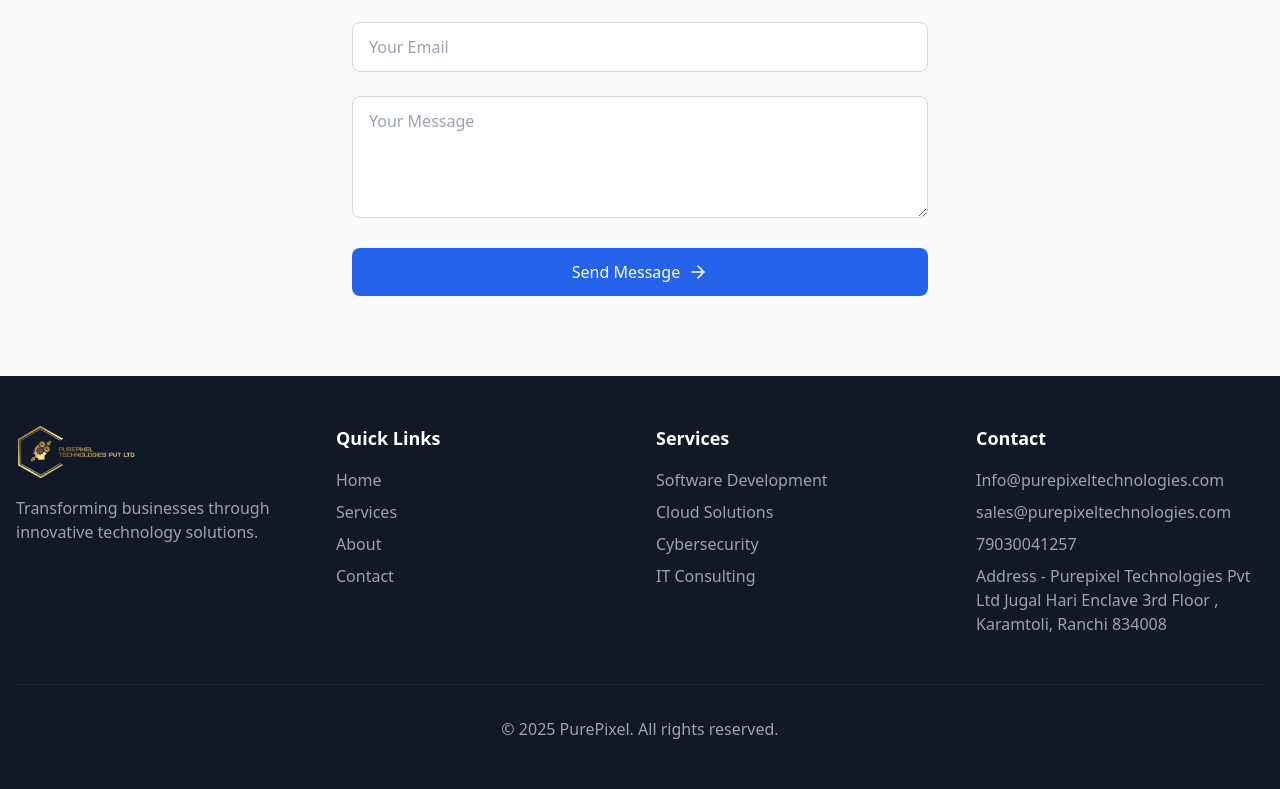
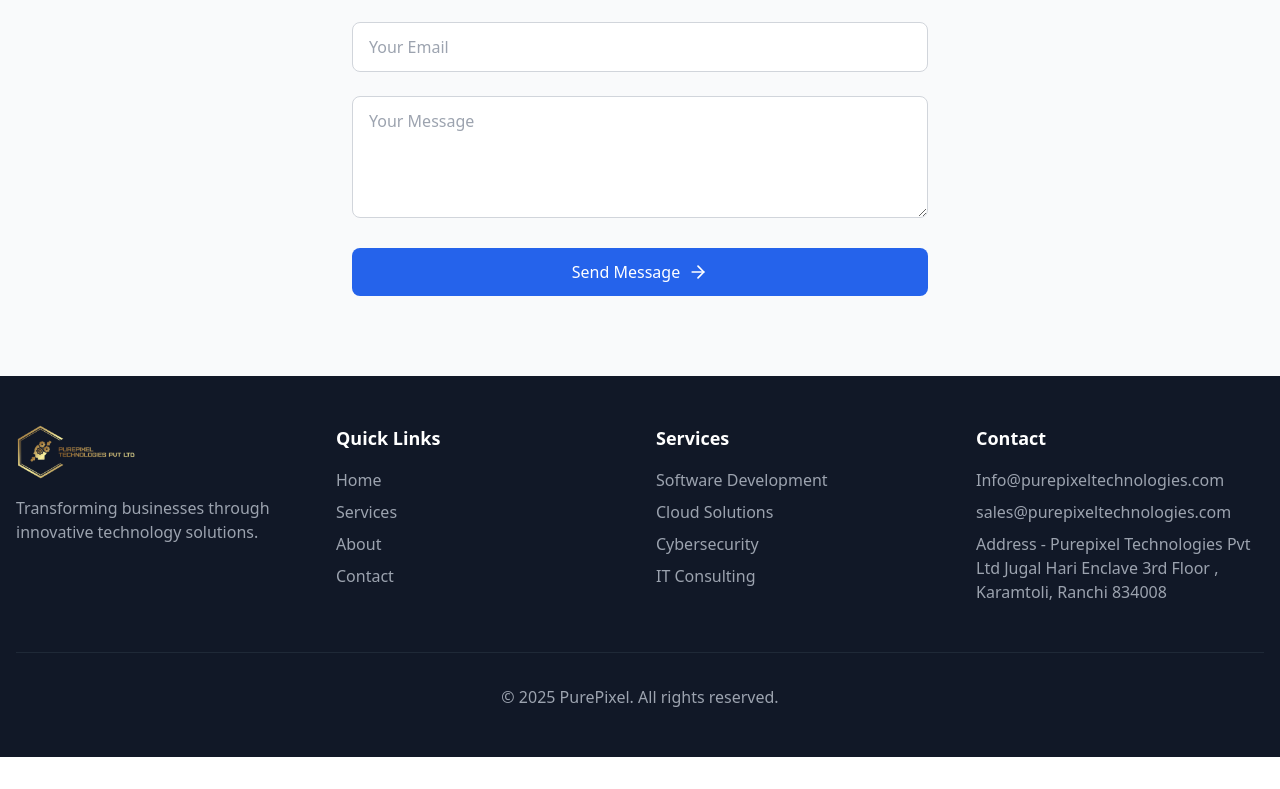
Before and after one commit to Anishhar03/purePixelsspa, a React (Vite) app: page / in a window 1280 px wide. Shown: the part 1952-2741 px from the top of the page. After the commit the page ends 2709 px from the top, so only its background shows below. Built offline with nearby package versions, Linux system fonts and the light colour scheme.

Commit message:
Update App.tsx

```diff
--- a/src/App.tsx
+++ b/src/App.tsx
@@ -528,7 +528,6 @@ function App() {
               <ul className="space-y-2 text-gray-400">
                 <motion.li whileHover={{ x: 5 }}>Info@purepixeltechnologies.com</motion.li>
                 <motion.li whileHover={{ x: 5 }}>sales@purepixeltechnologies.com</motion.li>
-                <motion.li whileHover={{ x: 5 }}>79030041257</motion.li>
                 <motion.li whileHover={{ x: 5 }}>Address -
                       Purepixel Technologies Pvt Ltd
                        Jugal Hari Enclave
```
